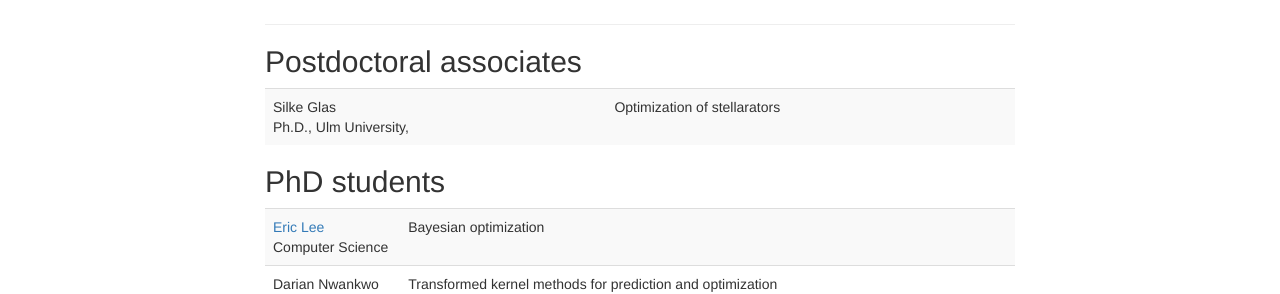
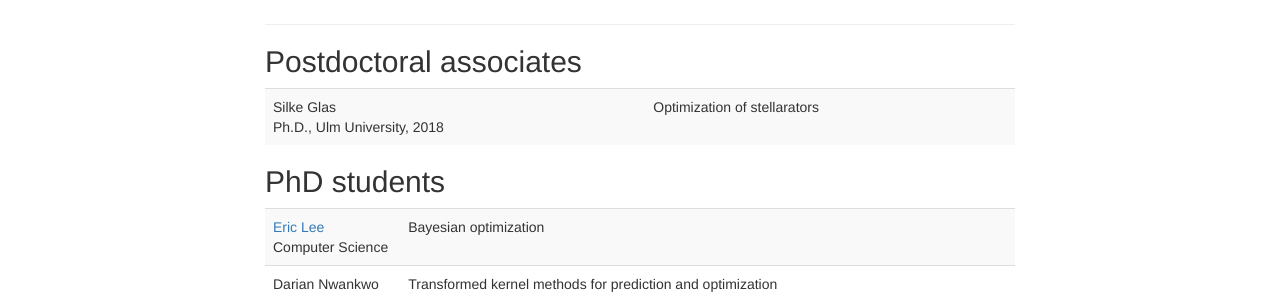
Before and after one commit to dbindel/cornell_web, a Jekyll site: the page built from students.html, in a window 1280 px wide and 900 px high. Shown: the part 145-439 px from the top of the window. Built offline with Jekyll 4.4.1, drawn with Linux system fonts in a browser that asks for light colours; nearby versions of some CDN libraries; some of the changed lines change nothing that is shown.

```diff
--- a/students.html
+++ b/students.html
@@ -11,7 +11,7 @@
   <tr>
     <td>
       {% if student.url %}<a href="{{ student.url }}">{{ name }}</a>{% else %}{{ name }}{% endif %}
-      {% if student.phd %}<br/>Ph.D., {{ student.phd.where }}, {{ student.thesis.year }}{% endif %}
+      {% if student.phd %}<br/>Ph.D., {{ student.phd.where }}, {{ student.phd.year }}{% endif %}
     </td>
     <td>
       {{ student.topic }}
```
